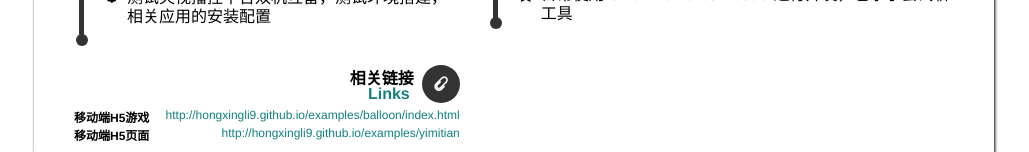
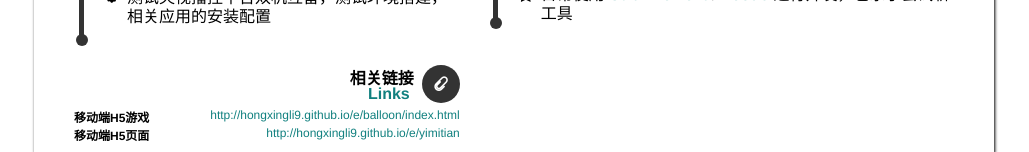
Before and after one commit to hongxingli9/hongxingli9.github.io, a Jekyll site: the page e/resume/index.html, which Jekyll copies as it is, in a window 1280 px wide. Shown: the part 1180-1332 px from the top of the page, without its empty margins (126-1155 px from the left). Built offline with Jekyll 4.4.1, drawn with Linux system fonts in a browser that asks for light colours; some of the changed lines change nothing that is shown.

Commit message:
update resume

```diff
--- a/e/resume/index.html
+++ b/e/resume/index.html
@@ -94,8 +94,8 @@
           <div class="links-wrapper">
             <h4 class="links"><span class="iconfont icon-icon-test"></span><span>相关链接</span><span>Links</span></h4>
             <ul>
-              <li><span>移动端H5游戏</span><a href="http://hongxingli9.github.io/examples/balloon/index.html">http://hongxingli9.github.io/examples/balloon/index.html</a></li>
-              <li><span>移动端H5页面</span><a href="http://hongxingli9.github.io/examples/yimitian">http://hongxingli9.github.io/examples/yimitian</a></li>
+              <li><span>移动端H5游戏</span><a href="http://hongxingli9.github.io/e/balloon/index.html">http://hongxingli9.github.io/e/balloon/index.html</a></li>
+              <li><span>移动端H5页面</span><a href="http://hongxingli9.github.io/e/yimitian">http://hongxingli9.github.io/e/yimitian</a></li>
             </ul>
           </div>
         </div>
```
